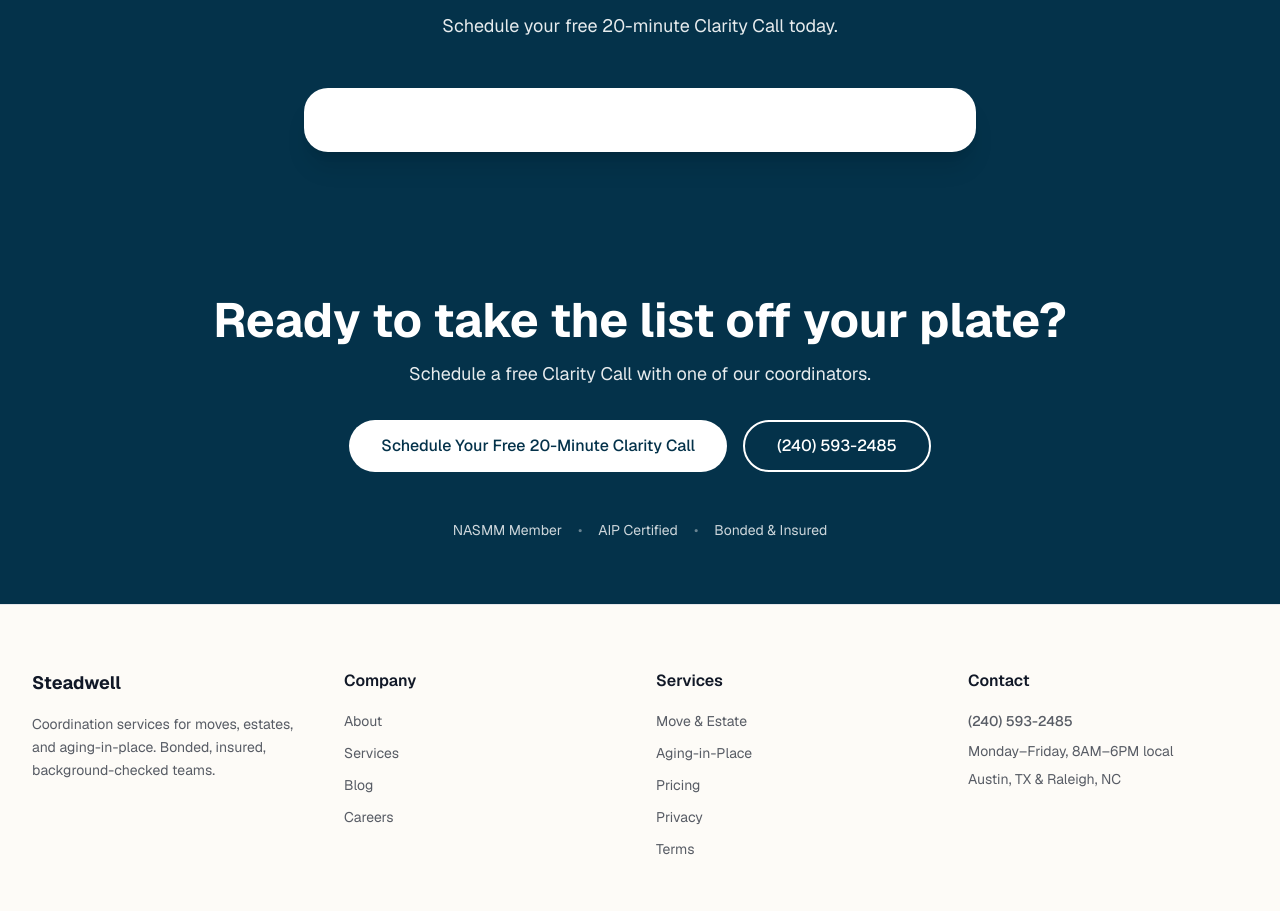
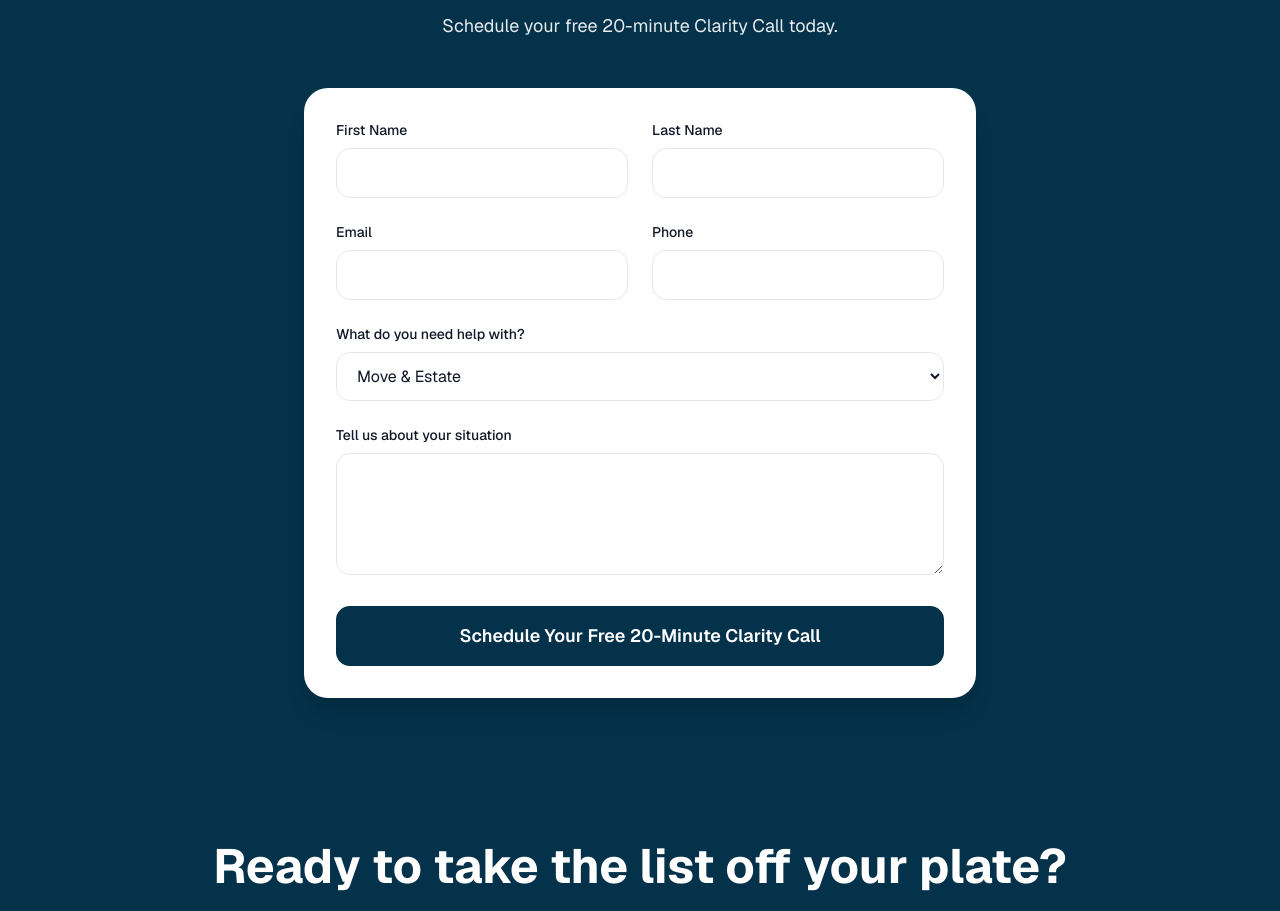
Before and after one commit to digitalwilen/steadwell-site, a Next.js app: page / in a window 1280 px wide. Shown: the part 5740-6651 px from the top of the page. Built offline with nearby package versions, Linux system fonts and the light colour scheme.

Commit message:
Update contact-form.tsx

```diff
--- a/components/contact-form.tsx
+++ b/components/contact-form.tsx
@@ -5,7 +5,7 @@ import { useState, useEffect } from "react"
 
 interface ContactFormProps {
   selectedService: "Move & Estate" | "Aging-in-Place" | "Both / Not Sure"
-  setSelectedService: (service: "Move & Estate" | "Aging-in-Place" | "Both / Not Sure") => void
+  setSelectedService: (s: "Move & Estate" | "Aging-in-Place" | "Both / Not Sure") => void
 }
 
 export default function ContactForm({ selectedService, setSelectedService }: ContactFormProps) {
@@ -38,7 +38,7 @@ export default function ContactForm({ selectedService, setSelectedService }: Con
 
   const fireGA4Conversion = () => {
     if (typeof window !== "undefined" && (window as any).gtag) {
-      ;(window as any).gtag("event", "lead_submission", {
+      (window as any).gtag("event", "lead_submission", {
         event_category: "conversion",
         event_label: formData.helpType,
         value: 1,
@@ -61,7 +61,6 @@ export default function ContactForm({ selectedService, setSelectedService }: Con
       })
 
       if (response.ok) {
-        // ****** FIRE GA4 CONVERSION EVENT ******
         fireGA4Conversion()
 
         setSubmitted(true)
@@ -73,10 +72,11 @@ export default function ContactForm({ selectedService, setSelectedService }: Con
           helpType: "Move & Estate",
           situation: "",
         })
+
         setTimeout(() => setSubmitted(false), 5000)
       }
-    } catch (error) {
-      console.error("Form submission error:", error)
+    } catch (err) {
+      console.error("Form submission error:", err)
     } finally {
       setLoading(false)
     }
@@ -107,12 +107,102 @@ export default function ContactForm({ selectedService, setSelectedService }: Con
                 </svg>
               </div>
               <p className="text-lg font-semibold mb-2">Thank you!</p>
-              <p className="text-foreground/70">A coordinator will follow up within one business day.</p>
+              <p className="text-foreground/70">
+                A coordinator will follow up within one business day.
+              </p>
             </div>
           ) : (
             <form onSubmit={handleSubmit} className="space-y-6">
-              {/* form fields unchanged */}
-              {/* ... */}
+
+              {/* FIRST + LAST NAME */}
+              <div className="grid grid-cols-1 sm:grid-cols-2 gap-6">
+                <div>
+                  <label className="block text-sm font-medium mb-2">First Name</label>
+                  <input
+                    required
+                    type="text"
+                    name="firstName"
+                    value={formData.firstName}
+                    onChange={handleChange}
+                    className="w-full px-4 py-3 rounded-xl border focus:ring-2 focus:ring-primary"
+                  />
+                </div>
+
+                <div>
+                  <label className="block text-sm font-medium mb-2">Last Name</label>
+                  <input
+                    required
+                    type="text"
+                    name="lastName"
+                    value={formData.lastName}
+                    onChange={handleChange}
+                    className="w-full px-4 py-3 rounded-xl border focus:ring-2 focus:ring-primary"
+                  />
+                </div>
+              </div>
+
+              {/* EMAIL + PHONE */}
+              <div className="grid grid-cols-1 sm:grid-cols-2 gap-6">
+                <div>
+                  <label className="block text-sm font-medium mb-2">Email</label>
+                  <input
+                    required
+                    type="email"
+                    name="email"
+                    value={formData.email}
+                    onChange={handleChange}
+                    className="w-full px-4 py-3 rounded-xl border focus:ring-2 focus:ring-primary"
+                  />
+                </div>
+
+                <div>
+                  <label className="block text-sm font-medium mb-2">Phone</label>
+                  <input
+                    required
+                    type="tel"
+                    name="phone"
+                    value={formData.phone}
+                    onChange={handleChange}
+                    className="w-full px-4 py-3 rounded-xl border focus:ring-2 focus:ring-primary"
+                  />
+                </div>
+              </div>
+
+              {/* HELP TYPE */}
+              <div>
+                <label className="block text-sm font-medium mb-2">What do you need help with?</label>
+                <select
+                  name="helpType"
+                  value={formData.helpType}
+                  onChange={handleChange}
+                  className="w-full px-4 py-3 rounded-xl border focus:ring-2 focus:ring-primary"
+                >
+                  <option>Move & Estate</option>
+                  <option>Aging-in-Place</option>
+                  <option>Both / Not Sure</option>
+                </select>
+              </div>
+
+              {/* SITUATION */}
+              <div>
+                <label className="block text-sm font-medium mb-2">Tell us about your situation</label>
+                <textarea
+                  name="situation"
+                  value={formData.situation}
+                  onChange={handleChange}
+                  rows={4}
+                  className="w-full px-4 py-3 rounded-xl border focus:ring-2 focus:ring-primary"
+                />
+              </div>
+
+              {/* BUTTON */}
+              <button
+                type="submit"
+                disabled={loading}
+                className="w-full py-4 rounded-xl bg-primary text-white font-semibold text-lg hover:bg-primary/90 disabled:opacity-50"
+              >
+                {loading ? "Submitting..." : "Schedule Your Free 20-Minute Clarity Call"}
+              </button>
             </form>
           )}
         </div>
```
